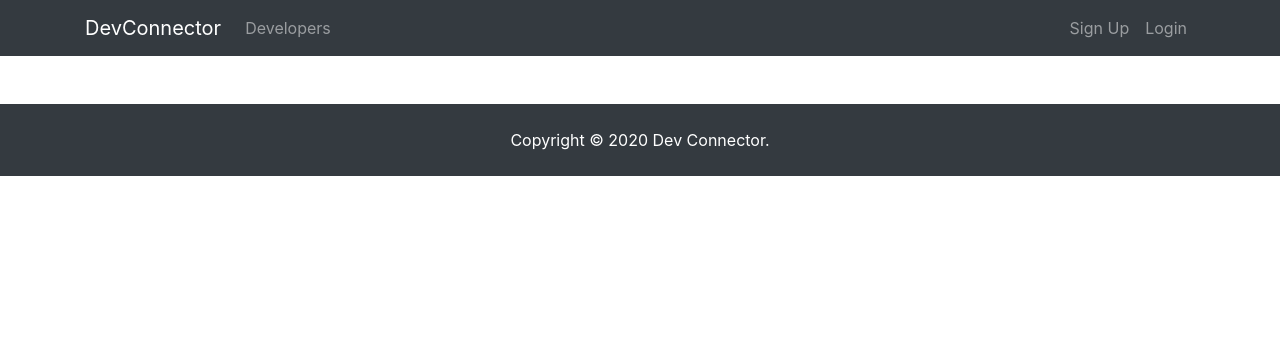
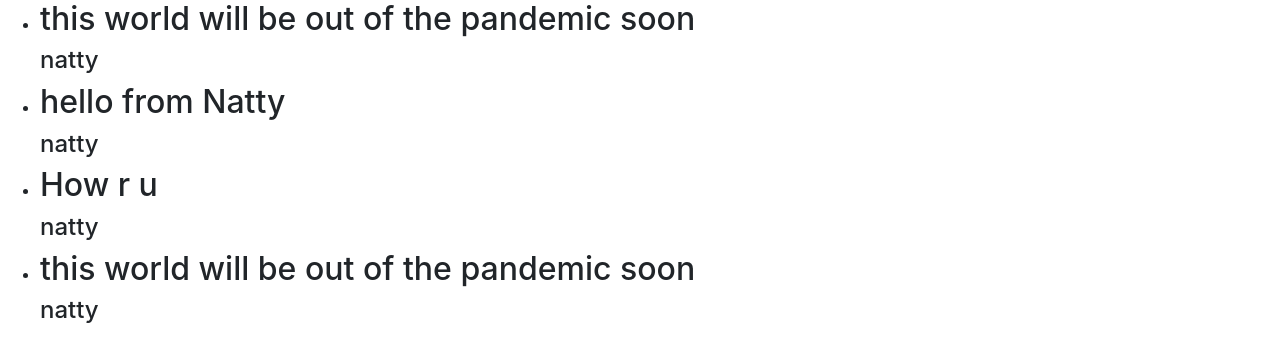
Before and after one commit to nmesfin2/reactdemo, a React (Create React App) app: page /sample in a window 1280 px wide. Shown: the top 362 px of the page. Built offline with nearby package versions, Linux system fonts and the light colour scheme.

Commit message:
props implemented

```diff
--- a/src/App.js
+++ b/src/App.js
@@ -6,20 +6,48 @@ import Footer  from './components/layouts/Footer'
 import { BrowserRouter as Router, Route } from 'react-router-dom'
 import Login from './components/auth/Login';
 import Register from './components/auth/Register';
+import sample from './components/layouts/sample';
+import PostList from './components/layouts/PostList';
 
+const postList=[
+  {
+    id:1,
+    content : 'this world will be out of the pandemic soon',
+    user:'natty'
+  },
+  {
+    id:2,
+    content : 'hello from Natty',
+    user:'natty'
+  },
+  {
+    id:3,
+    content : 'How r u',
+    user:'natty'
+  },
+  {
+    id:4,
+    content : 'this world will be out of the pandemic soon',
+    user:'natty'
+  }
+]
 
 function App() {
   return (
     <div className="App">
-      <Router>
-        <Header></Header>
-        <Route exact path="/" component={Landing}></Route>
-        <Route exact path="/login" component={Login}></Route>
-        <Route exact path="/register" component={Register}></Route>
-        <Footer></Footer>
-     </Router>
+      <PostList posts={postList}></PostList>
     </div>
   );
 }
 
 export default App;
+
+
+{/*<Router>
+<Header></Header>
+<Route exact path="/" component={Landing}></Route>
+<Route exact path="/login" component={Login}></Route>
+<Route exact path="/register" component={Register}></Route>
+<Route exact path="/sample" component={sample}></Route>
+<Footer></Footer>
+</Router>*/}
--- /dev/null
+++ b/src/components/layouts/PostItem.jsx
@@ -0,0 +1,12 @@
+import React from 'react'
+
+const PostItem = (props) => {
+    return (
+        <div>
+            <h2>{props.content}</h2>
+            <h4>{props.user}</h4>
+        </div>
+    )
+}
+
+export default PostItem;
--- /dev/null
+++ b/src/components/layouts/PostList.jsx
@@ -0,0 +1,22 @@
+
+import React, { Component } from 'react'
+import PostItem from './PostItem'
+
+export default class PostList extends Component {
+  render() {
+    return (
+      <div>
+          <ul>
+
+            {this.props.posts.map(p=>{
+                return (
+                   <li>
+                        <PostItem {...p}></PostItem>
+                   </li>
+                )
+            })}
+        </ul>
+      </div>
+    )
+  }
+}
--- /dev/null
+++ b/src/components/layouts/sample.jsx
@@ -0,0 +1,23 @@
+import React, { useState, useEffect } from 'react'
+
+
+const Sample = () => {
+
+    const [counter, setCount] = useState(0)
+    // componentdidmount ===> init
+    // componentdidupdate ====> after initialization, if anything is change
+    // can be handled by useEffect ()
+    useEffect(() => {
+        document.title = `you clicked ${counter} times`
+    })
+
+
+    return (
+        <div>
+           <p> You clicked {counter}</p>
+           <button onClick={()=>setCount(counter+1)}>Click Me</button>
+        </div>
+    )
+}
+
+export default Sample
```
Also changed, not shown: 1 other file (tests, documents, lock files or other folders).
